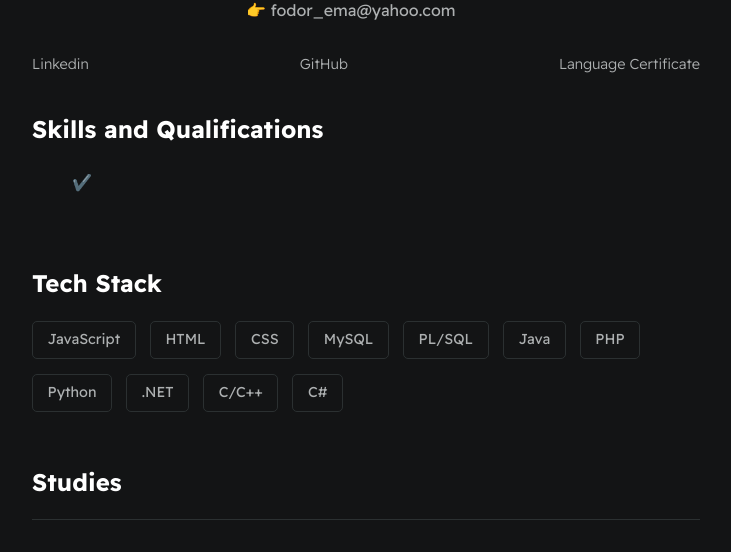
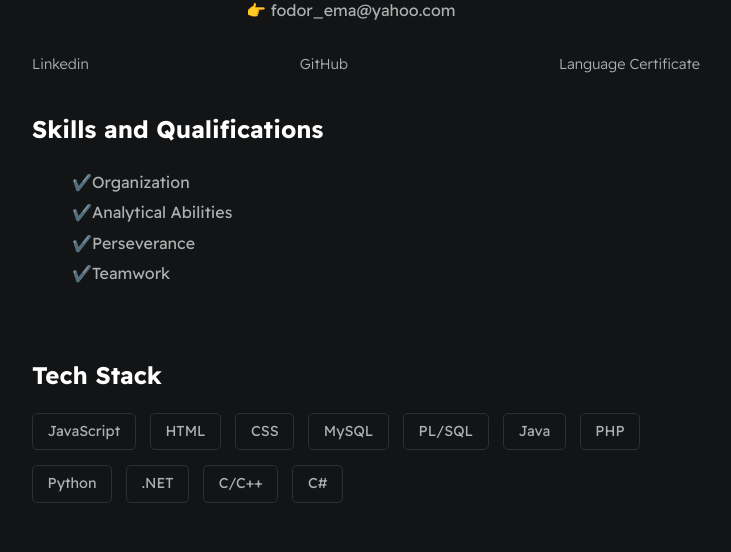
Before and after one commit to EmmaFodor/CV-Website, a plain HTML site: page index.html in a window 1280 px wide. Shown: the part 234-786 px from the top of the page, without its empty margins (274-1005 px from the left). Drawn offline with Linux system fonts and the light colour scheme.

Commit message:
Update index.html

```diff
--- a/index.html
+++ b/index.html
@@ -28,7 +28,10 @@
         <section class="section--page">
             <h2>Skills and Qualifications</h2>
             <ul id="qualifications--list">
-                <li>✔️</li>
+                <li>✔️Organization</li>
+                <li>✔️Analytical Abilities</li>
+                <li>✔️Perseverance</li>
+                <li>✔️Teamwork</li>
             </ul>
         </section>
         <section class="section--page">
```
